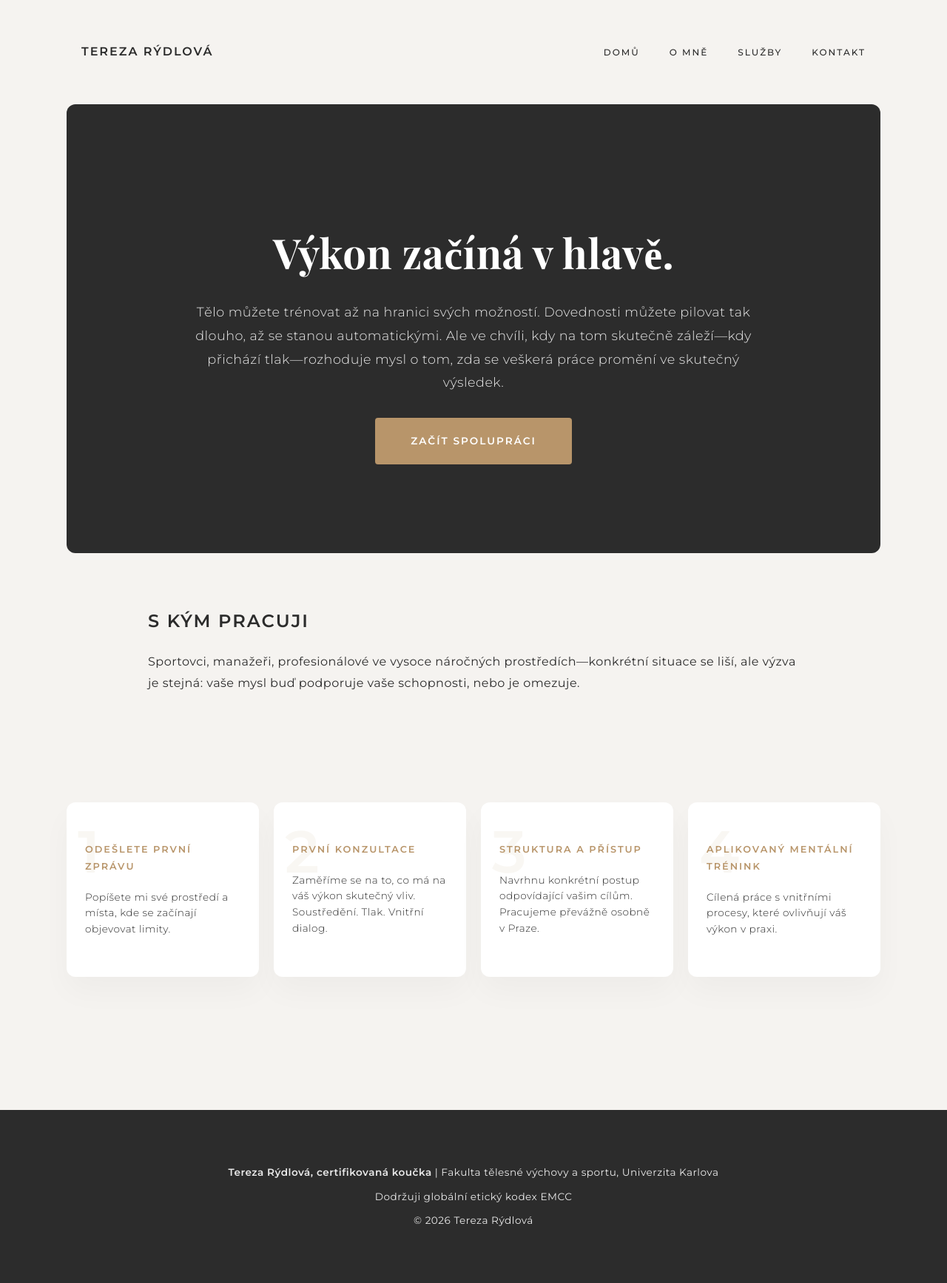
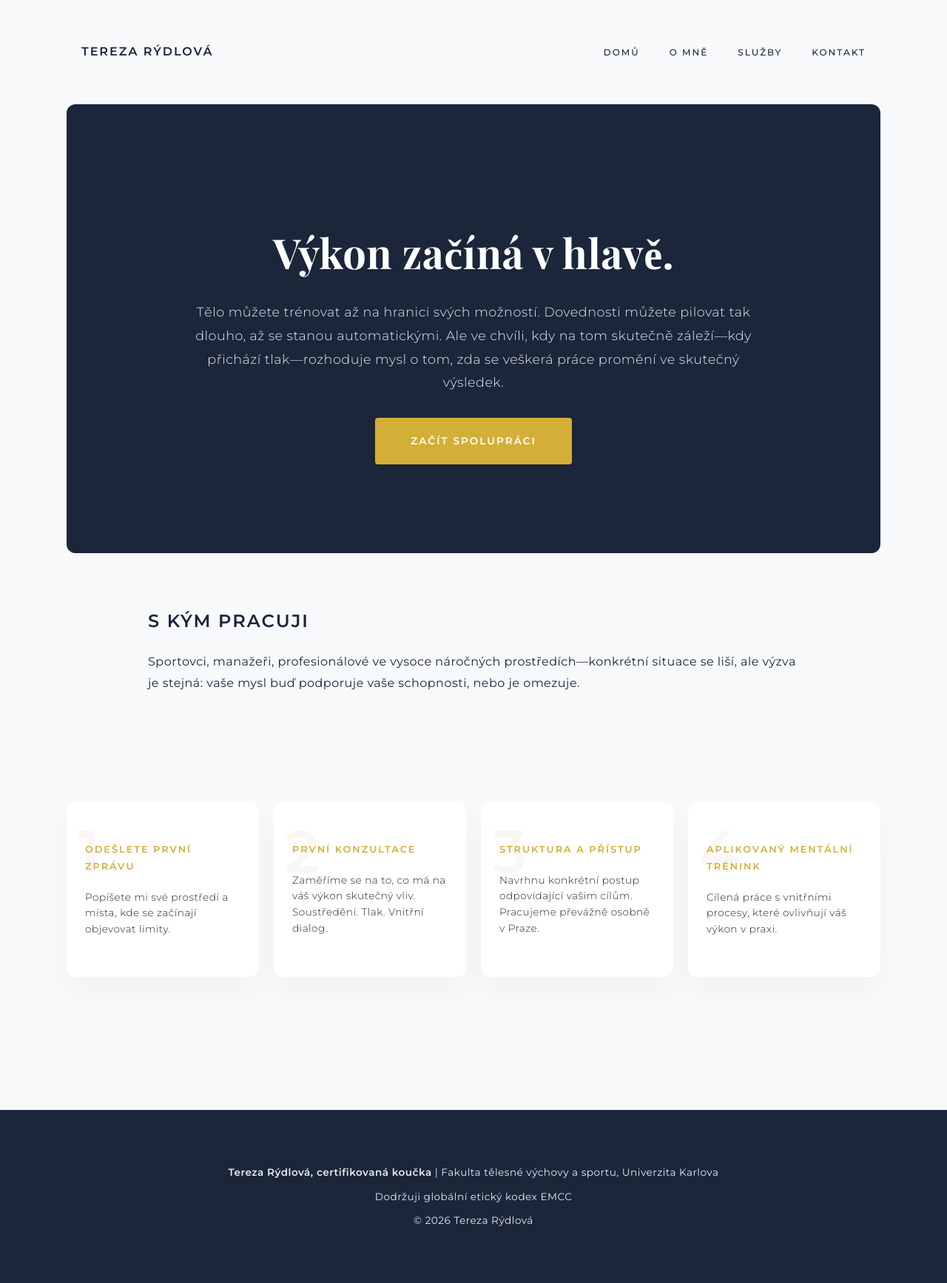
Before and after one commit to westleyovercash/tereza-rydlova, a Jekyll site: the page built from index.md, in a window 1280 px wide. Shown: the whole page at 74% size. Built offline with Jekyll 4.4.1, drawn with Linux system fonts in a browser that asks for light colours.

Commit message:
Update style.css

```diff
--- a/assets/css/style.css
+++ b/assets/css/style.css
@@ -1,10 +1,10 @@
 @import url('https://fonts.googleapis.com/css2?family=Playfair+Display:wght@700&family=Montserrat:wght@300;400;500;600&display=swap');
 
 :root {
-  --charcoal: #2C2C2C;
+  --charcoal: #1B263B;
   --taupe: #8B7355;
-  --gold: #B8956A;
-  --off-white: #F5F3F0;
+  --gold: #D4AF37;
+  --off-white: #F8F9FA;
 }
 
 body {
```
